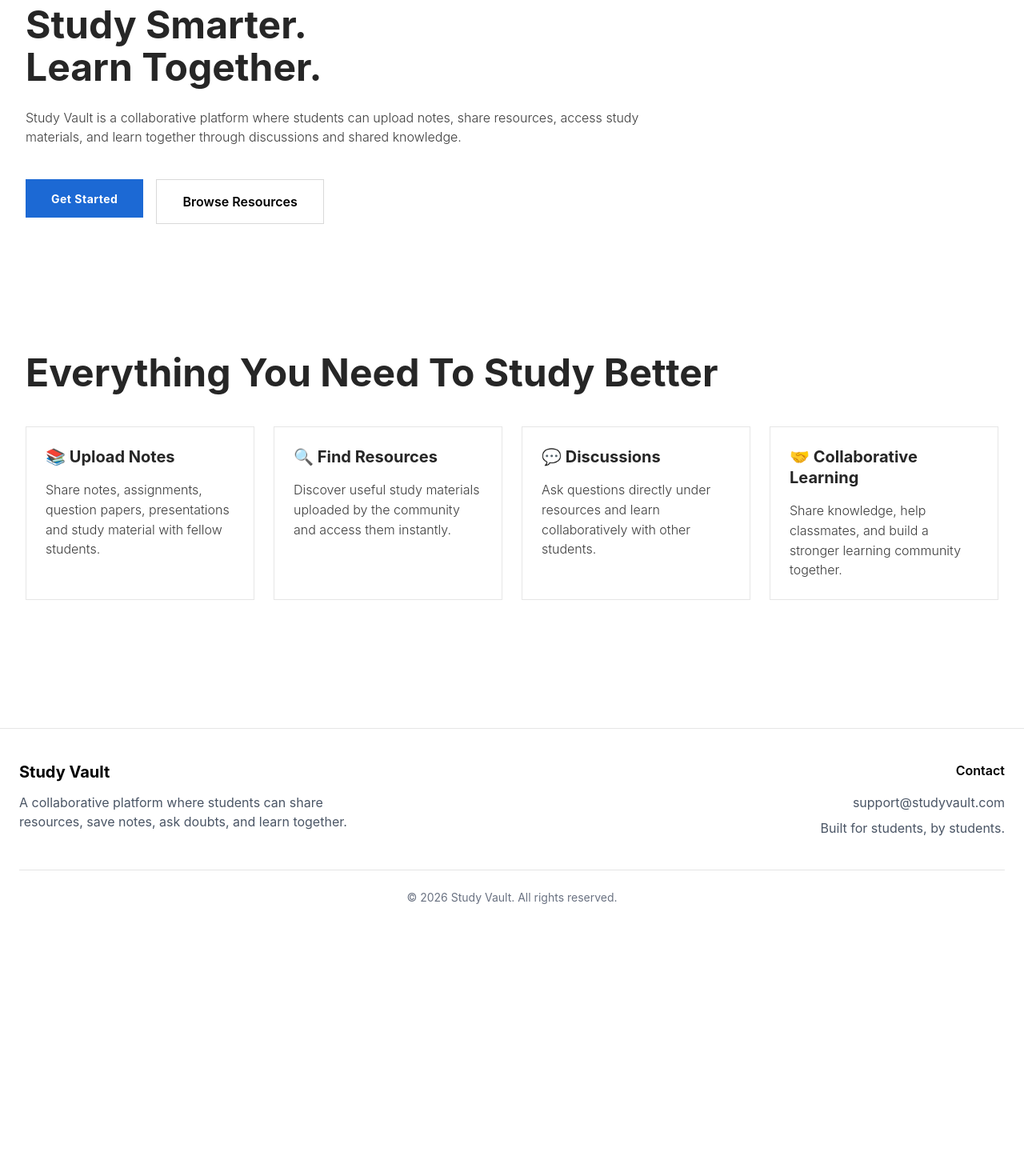
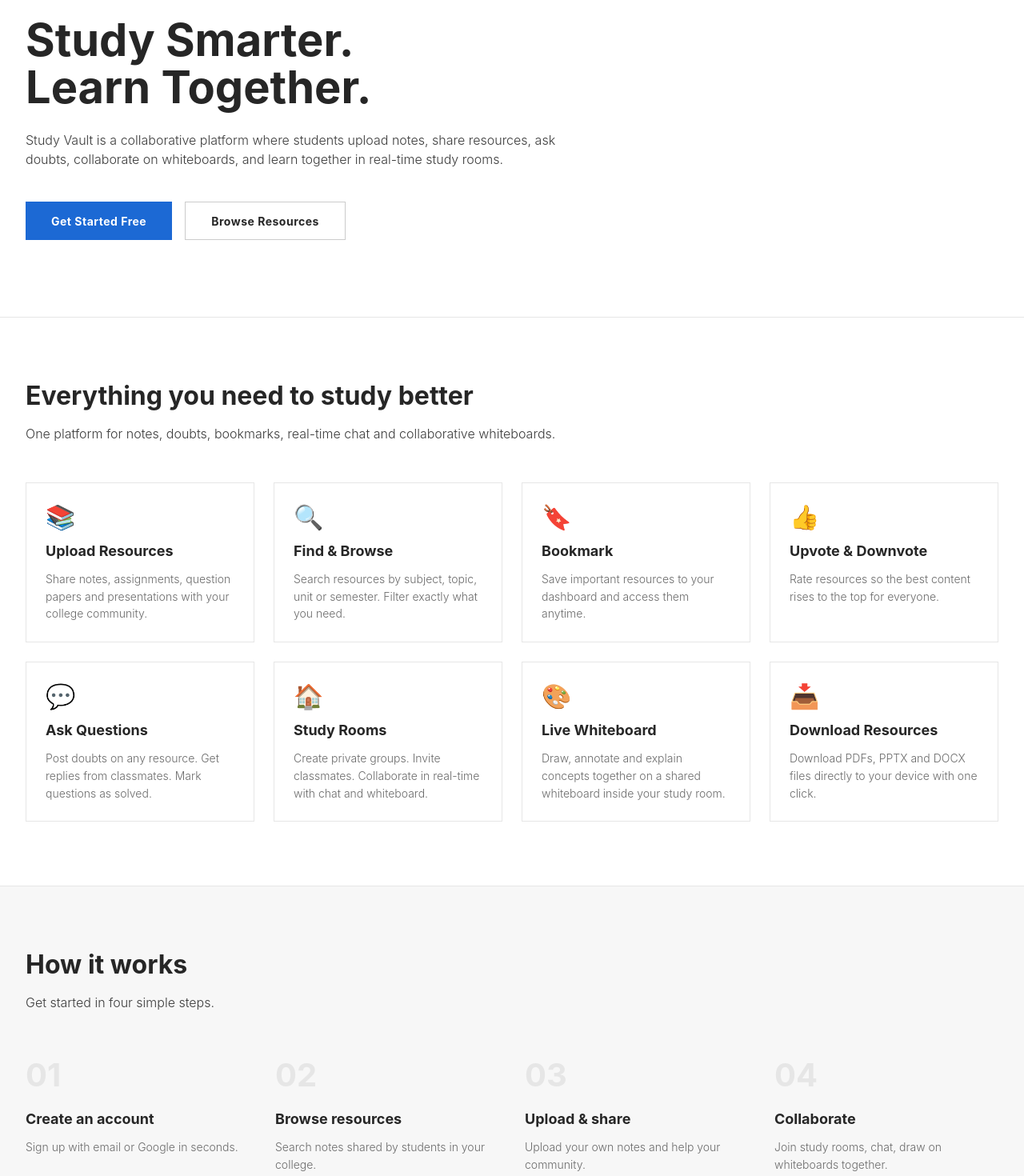
Before and after one commit to JoyceHanan/Study-Vault, a React (Vite) app in the folder frontend/: page / in a window 1280 px wide. Shown: the part 140-1610 px from the top of the page at 80% size. Before the commit the page ends 1312 px from the top, so only its background shows below. Built offline with nearby package versions, Linux system fonts and the light colour scheme; no server answers.

Commit message:
dashboard and home fix

```diff
--- a/frontend/src/components/Dashboard.jsx
+++ b/frontend/src/components/Dashboard.jsx
@@ -147,7 +147,7 @@ function Dashboard() {
           </p>
 
           {/* ── Stats ── */}
-          <div className="grid sm:grid-cols-2 lg:grid-cols-4 gap-6 mt-10">
+          <div className="grid sm:grid-cols-3 gap-6 mt-10">
             <StatCard value={stats?.uploads}   label="Resources Uploaded" icon="📤" />
             <StatCard value={stats?.bookmarks} label="Bookmarks"          icon="🔖" />
             <StatCard value={stats?.downloads} label="Downloads"          icon="📥" />
--- a/frontend/src/components/Home.jsx
+++ b/frontend/src/components/Home.jsx
@@ -6,120 +6,153 @@ import {
   container,
   sectionPadding,
   displayLg,
-  titleLg,
+  displayMd,
+  titleMd,
   bodyText,
+  mutedText,
   card,
   primaryBtn,
+  secondaryBtn,
 } from "../styles/common";
 
+const FEATURES = [
+  {
+    icon: "📚",
+    title: "Upload Resources",
+    desc: "Share notes, assignments, question papers and presentations with your college community.",
+  },
+  {
+    icon: "🔍",
+    title: "Find & Browse",
+    desc: "Search resources by subject, topic, unit or semester. Filter exactly what you need.",
+  },
+  {
+    icon: "🔖",
+    title: "Bookmark",
+    desc: "Save important resources to your dashboard and access them anytime.",
+  },
+  {
+    icon: "👍",
+    title: "Upvote & Downvote",
+    desc: "Rate resources so the best content rises to the top for everyone.",
+  },
+  {
+    icon: "💬",
+    title: "Ask Questions",
+    desc: "Post doubts on any resource. Get replies from classmates. Mark questions as solved.",
+  },
+  {
+    icon: "🏠",
+    title: "Study Rooms",
+    desc: "Create private groups. Invite classmates. Collaborate in real-time with chat and whiteboard.",
+  },
+  {
+    icon: "🎨",
+    title: "Live Whiteboard",
+    desc: "Draw, annotate and explain concepts together on a shared whiteboard inside your study room.",
+  },
+  {
+    icon: "📥",
+    title: "Download Resources",
+    desc: "Download PDFs, PPTX and DOCX files directly to your device with one click.",
+  },
+];
+
+const STEPS = [
+  { step: "01", title: "Create an account", desc: "Sign up with email or Google in seconds." },
+  { step: "02", title: "Browse resources", desc: "Search notes shared by students in your college." },
+  { step: "03", title: "Upload & share", desc: "Upload your own notes and help your community." },
+  { step: "04", title: "Collaborate", desc: "Join study rooms, chat, draw on whiteboards together." },
+];
+
 function Home() {
-  const navigate = useNavigate();
+  const navigate    = useNavigate();
+  const currentUser = useAuthStore((state) => state.currentUser);
 
-  const currentUser = useAuthStore(
-    (state) => state.currentUser
-  );
-
-  const handleGetStarted = () => {
-    if (currentUser) {
-      navigate("/dashboard");
-    } else {
-      navigate("/login");
-    }
-  };
+  const handleGetStarted = () =>
+    navigate(currentUser ? "/dashboard" : "/register");
 
   return (
     <div className={pageWrapper}>
-      {/* HERO SECTION */}
-      <section className={sectionPadding}>
+
+      {/* ── Hero ── */}
+      <section className="py-24 border-b border-[#e6e6e6]">
         <div className={container}>
-          <div className="max-w-4xl">
-            <h1 className={displayLg}>
+          <div className="max-w-3xl">
+
+            <h1 className="text-[56px] font-bold leading-[1.05] text-[#262626]">
               Study Smarter.
               <br />
               Learn Together.
             </h1>
 
-            <p className={`${bodyText} mt-6 max-w-3xl`}>
-              Study Vault is a collaborative platform where students
-              can upload notes, share resources, access study
-              materials, and learn together through discussions and
-              shared knowledge.
+            <p className={`${bodyText} mt-6 max-w-2xl`}>
+              Study Vault is a collaborative platform where students upload notes,
+              share resources, ask doubts, collaborate on whiteboards, and learn
+              together in real-time study rooms.
             </p>
 
             <div className="flex flex-wrap gap-4 mt-10">
-              <button
-                onClick={handleGetStarted}
-                className={primaryBtn}
-              >
-                Get Started
+              <button onClick={handleGetStarted} className={primaryBtn}>
+                Get Started Free
               </button>
-
               <button
                 onClick={() => navigate("/resources")}
-                className="px-8 h-14 border border-[#d9d9d9] font-semibold hover:border-[#262626] transition-colors duration-150"
+                className={secondaryBtn}
               >
                 Browse Resources
               </button>
             </div>
+
+
           </div>
         </div>
       </section>
 
-      {/* FEATURES SECTION */}
+      {/* ── Features ── */}
       <section className={sectionPadding}>
         <div className={container}>
-          <h2 className={displayLg}>
-            Everything You Need To Study Better
-          </h2>
+          <div className="max-w-2xl">
+            <h2 className={displayMd}>Everything you need to study better</h2>
+            <p className={`${bodyText} mt-4`}>
+              One platform for notes, doubts, bookmarks, real-time chat and collaborative whiteboards.
+            </p>
+          </div>
 
-          <div className="grid md:grid-cols-2 lg:grid-cols-4 gap-6 mt-10">
-            <div className={card}>
-              <h3 className={titleLg}>
-                📚 Upload Notes
-              </h3>
-
-              <p className={`${bodyText} mt-4`}>
-                Share notes, assignments, question papers,
-                presentations and study material with fellow
-                students.
-              </p>
-            </div>
-
-            <div className={card}>
-              <h3 className={titleLg}>
-                🔍 Find Resources
-              </h3>
-
-              <p className={`${bodyText} mt-4`}>
-                Discover useful study materials uploaded by the
-                community and access them instantly.
-              </p>
-            </div>
-
-            <div className={card}>
-              <h3 className={titleLg}>
-                💬 Discussions
-              </h3>
-
-              <p className={`${bodyText} mt-4`}>
-                Ask questions directly under resources and learn
-                collaboratively with other students.
-              </p>
-            </div>
-
-            <div className={card}>
-              <h3 className={titleLg}>
-                🤝 Collaborative Learning
-              </h3>
-
-              <p className={`${bodyText} mt-4`}>
-                Share knowledge, help classmates, and build a
-                stronger learning community together.
-              </p>
-            </div>
+          <div className="grid sm:grid-cols-2 lg:grid-cols-4 gap-6 mt-12">
+            {FEATURES.map((f) => (
+              <div key={f.title} className={`${card} flex flex-col gap-3`}>
+                <span className="text-3xl">{f.icon}</span>
+                <h3 className={titleMd}>{f.title}</h3>
+                <p className={`${mutedText} text-[13px] font-light leading-[1.6]`}>
+                  {f.desc}
+                </p>
+              </div>
+            ))}
           </div>
         </div>
       </section>
+
+      {/* ── How it works ── */}
+      <section className="py-20 border-t border-[#e6e6e6] bg-[#f7f7f7]">
+        <div className={container}>
+          <h2 className={displayMd}>How it works</h2>
+          <p className={`${bodyText} mt-4`}>Get started in four simple steps.</p>
+
+          <div className="grid sm:grid-cols-2 lg:grid-cols-4 gap-8 mt-12">
+            {STEPS.map((s) => (
+              <div key={s.step} className="flex flex-col gap-3">
+                <span className="text-[40px] font-bold text-[#e6e6e6]">{s.step}</span>
+                <h3 className={titleMd}>{s.title}</h3>
+                <p className={`${mutedText} text-[13px] font-light leading-[1.6]`}>
+                  {s.desc}
+                </p>
+              </div>
+            ))}
+          </div>
+        </div>
+      </section>
+
     </div>
   );
 }
```
